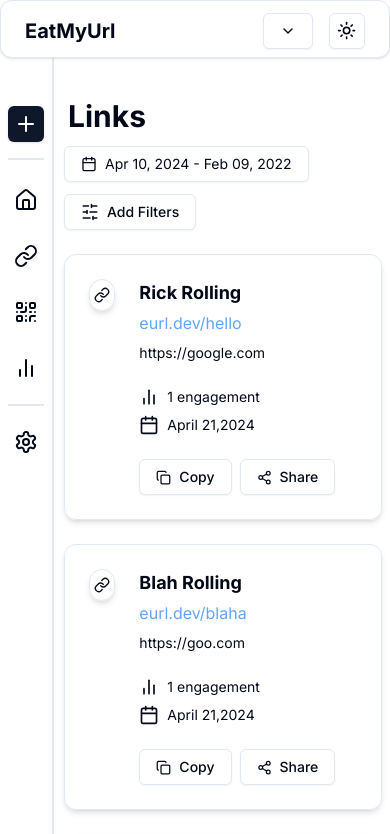
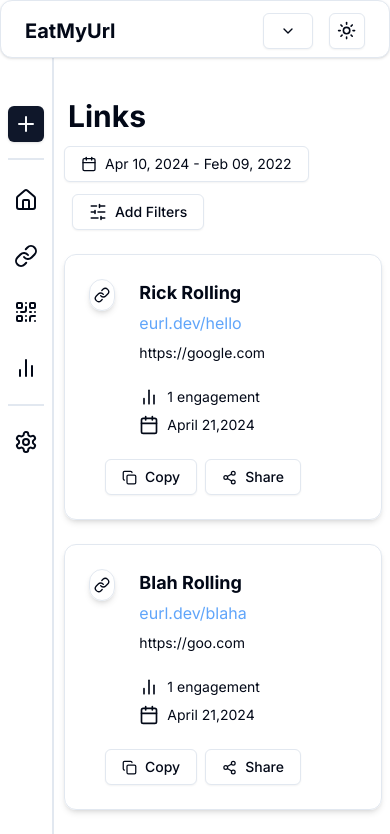
Before and after one commit to vigneshshettyin/EatMyURL, a Next.js app: page /links in a window 390 px wide. Shown: the top 834 px of the page. Built offline with nearby package versions, Linux system fonts and the light colour scheme.

Commit message:
added responsiveness-2

```diff
--- a/app/(dashboard)/home/page.tsx
+++ b/app/(dashboard)/home/page.tsx
@@ -113,12 +113,12 @@ export default function HomePage() {
               <input checked={checkboxConfig.first} type="checkbox" className="checkbox checkbox-success checkbox-sm pointer-events-none" />
                 <h1 className="ml-2 line-through">Make a short link or QR Code</h1>
                 </AccordionTrigger>
-                <AccordionContent className="flex px-6">
-                  <Button size='sm' className="py-3" variant='default'>
+                <AccordionContent className="flex px-6 md:flex-row flex-col">
+                  <Button size='sm' className="py-3 w-fit" variant='default'>
                     <Link/>
                     <h1 className="ml-1">Create a link</h1>
                     </Button>
-                  <Button size='sm' variant='default' className="ml-2 py-3">
+                  <Button size='sm' variant='default' className="md:ml-2 py-3 mt-2 md:mt-0 w-fit">
                     <QrCode/>
                     <h1 className="ml-1">Create a QR Code</h1>
                     </Button>
@@ -132,12 +132,12 @@ export default function HomePage() {
               <input checked={checkboxConfig.second} type="checkbox" className="checkbox checkbox-success checkbox-sm pointer-events-none " />
                 <h1 className="ml-2">Click it, scan it, or share it.</h1>
                 </AccordionTrigger>
-                <AccordionContent className="flex px-6">
-                  <Button size='sm' className="py-3" variant='default'>
+                <AccordionContent className="flex px-6 md:flex-row flex-col">
+                  <Button size='sm' className="py-3 w-fit" variant='default'>
                     <Link/>
                     <h1 className="ml-1">View your links</h1>
                     </Button>
-                  <Button size='sm' variant='default' className="ml-2 py-3">
+                  <Button size='sm' variant='default' className="md:ml-2 py-3 md:mt-0 mt-2 w-fit">
                     <QrCode/>
                     <h1 className="ml-1">View your QR codes</h1>
                     </Button>
--- a/components/ui/FilterDialog.tsx
+++ b/components/ui/FilterDialog.tsx
@@ -23,7 +23,7 @@ import {
 import { SelectGroup, SelectLabel } from "@radix-ui/react-select";
 
 export function FilterDialog(){
-    return <div>
+    return <div className="mx-2">
         <Dialog>
             <DialogTrigger asChild>
               <Button variant="outline">
--- a/components/ui/LinkCard.tsx
+++ b/components/ui/LinkCard.tsx
@@ -1,10 +1,4 @@
-import {
-  BarChart2,
-  Calendar,
-  Copy,
-  LinkIcon,
-  Share2,
-} from "lucide-react";
+import { BarChart2, Calendar, Copy, LinkIcon, Share2 } from "lucide-react";
 import {
   HoverCard,
   HoverCardContent,
@@ -22,7 +16,8 @@ export function LinkCard({
   };
 }) {
   return (
-    <div className="flex mt-6 p-6 rounded-xl border-[0.5px] shadow-md">
+    <div className="flex mt-6 p-6 flex-col rounded-xl border-[0.5px] shadow-md">
+    <div className="flex">
       <div className="h-8 w-8 md:h-12 md:w-12 border-[0.5px] shadow-md rounded-full flex justify-center items-center">
         <LinkIcon className="h-4 w-4 md:h-6 md:w-6" />
       </div>
@@ -67,7 +62,10 @@ export function LinkCard({
             <Calendar className="ml-0 md:ml-4 " size={20} />
             <h1 className="text-sm ml-2">April 21,2024</h1>
           </div>
-          <div className="mt-6 md:hidden">
+        </div>
+      </div>
+    </div>
+    <div className="mt-6 ml-4 md:hidden">
         <Button variant="outline">
           <Copy size={15} className="mr-2" />
           Copy
@@ -78,7 +76,5 @@ export function LinkCard({
         </Button>
       </div>
     </div>
-      </div>
-    </div>
   );
 }
```
Lines whose indentation alone changed are shown as unchanged.
